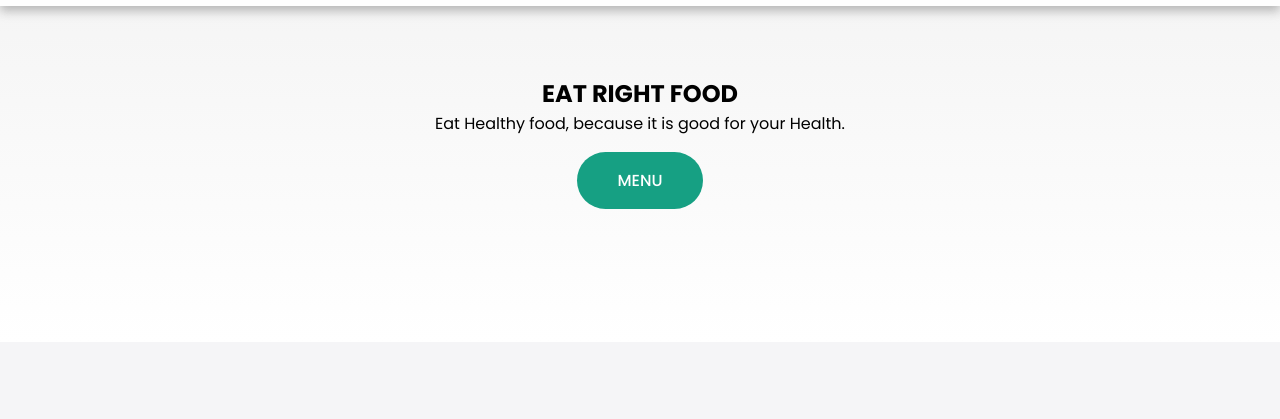
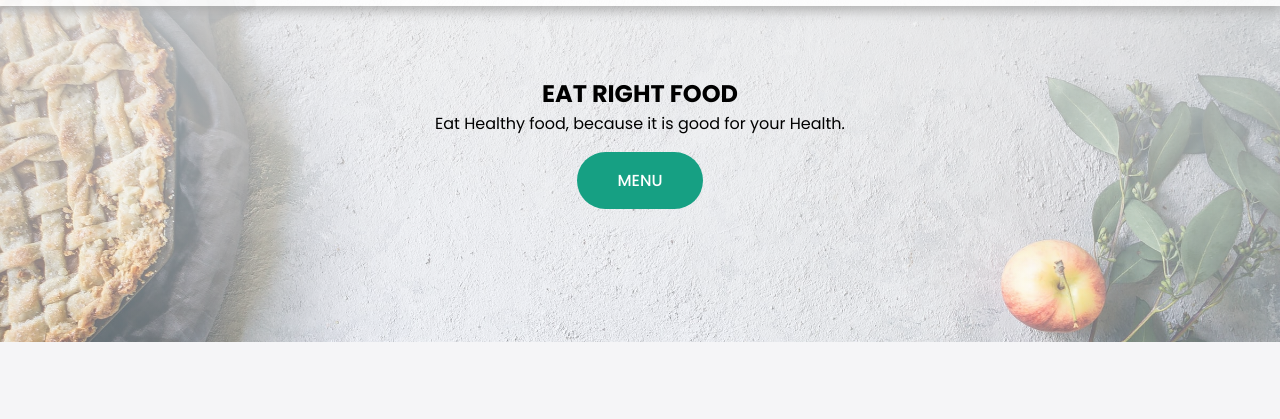
Before and after one commit to mankarsnehal/Flex_Project, a plain HTML site: page index.html in a window 1280 px wide. Shown: the part 58-477 px from the top of the page. Drawn offline with nearby package versions, Linux system fonts and the light colour scheme; files whose address does not match are found by name.

Commit message:
Image Changes

```diff
--- a/flex_style.css
+++ b/flex_style.css
@@ -106,7 +106,7 @@ body {
 
 .showcase-area {
     height: 50vh;
-    background: linear-gradient(rgba(240,240,240,0.78), rgba(255,255,255,0.336)) ,url('./img//header-image2.jpg');
+    background: linear-gradient(rgba(240,240,240,0.78), rgba(255,255,255,0.336)) ,url('/Flex_Project/header-image2.jpg');
     background-size: cover;
     background-position: center;
     background-repeat: no-repeat;
```
